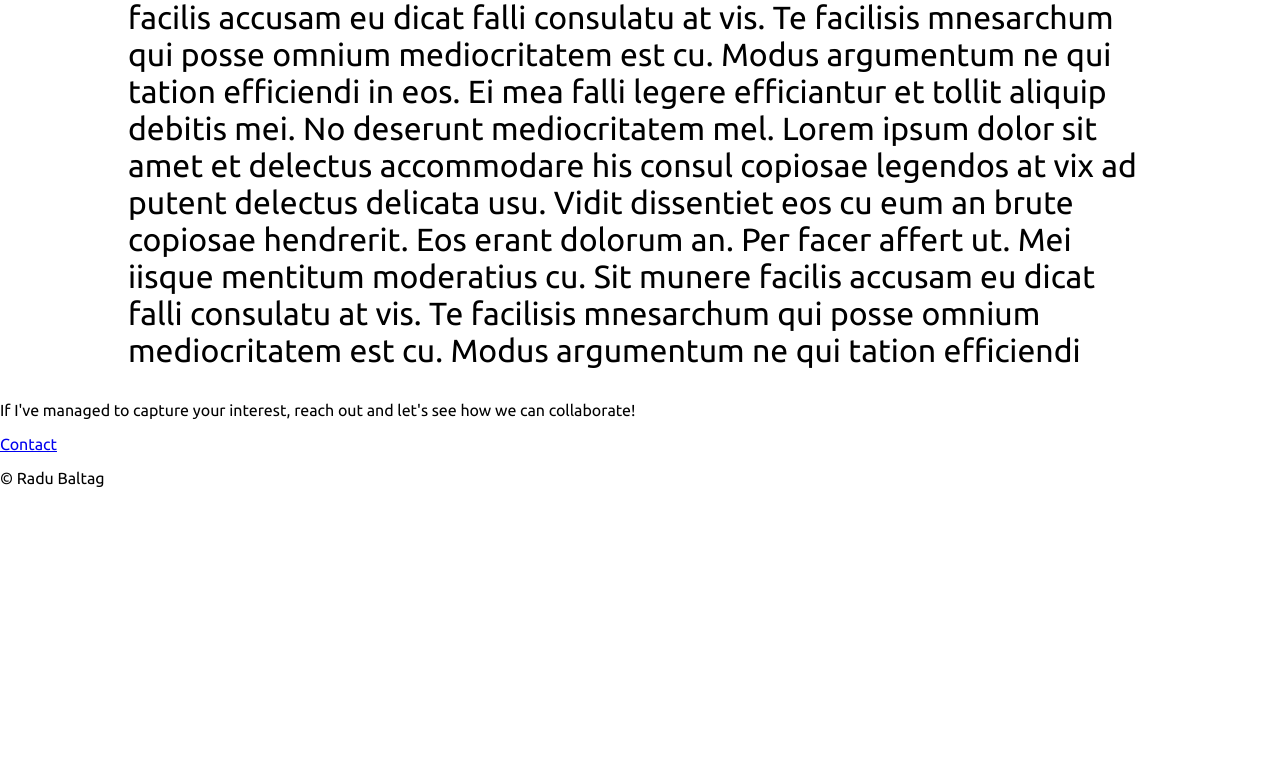
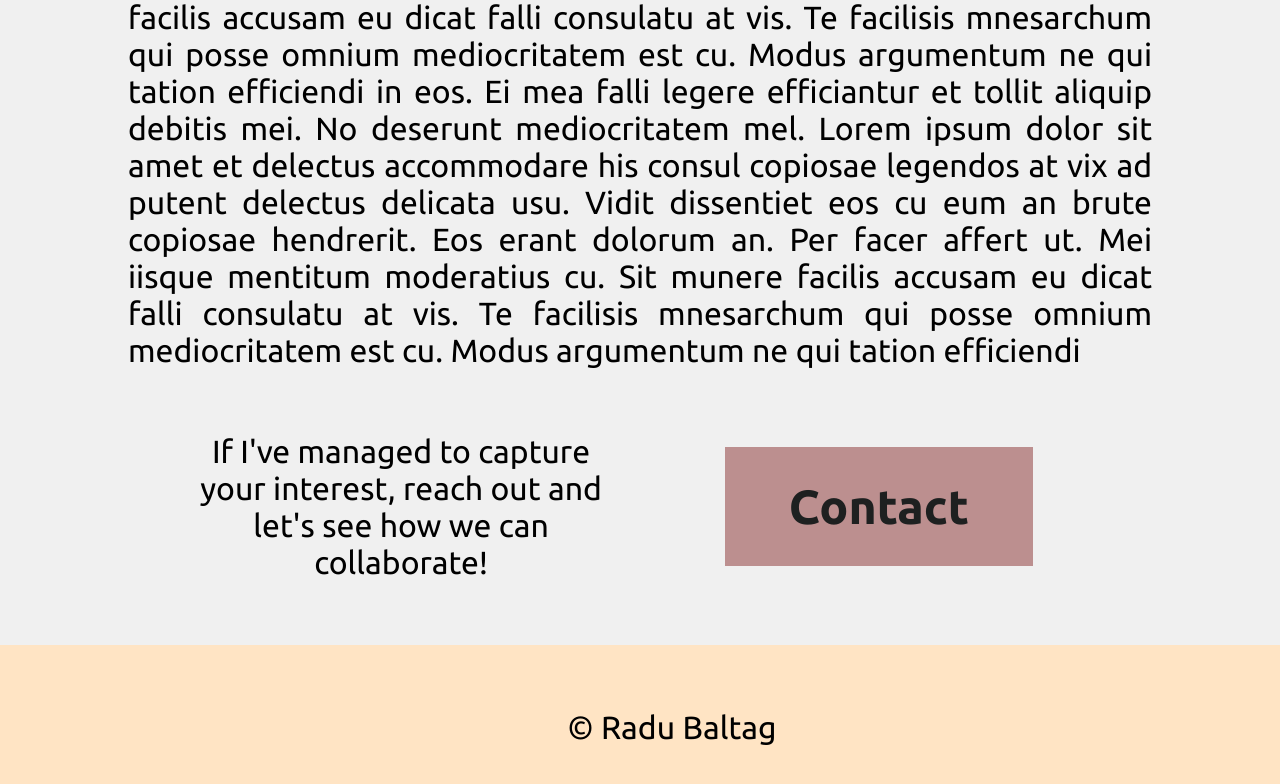
Before and after one commit to raduliviu/portfolio, a plain HTML site: page index.html in a window 1280 px wide. Shown: the part 1000-1784 px from the top of the page. Before the commit the page ends 1503 px from the top, so only its background shows below. Drawn offline with nearby package versions, Linux system fonts and the light colour scheme.

Commit message:
Basic structure and styling

```diff
--- a/index.html
+++ b/index.html
@@ -77,7 +77,7 @@
                 <p>If I've managed to capture your interest, reach out and let's see how we can collaborate!</p>
             </div>
             <div>
-                <a href="./contact.html">Contact</a>
+                <a href="./contact.html" class="call-to-action">Contact</a>
             </div>
 
         </section>
--- a/style.css
+++ b/style.css
@@ -1,7 +1,12 @@
 body {
     margin: 0;
     padding: 0;
+    background-color: #f0f0f0;
     font-family: 'Ubuntu', sans-serif;
+}
+
+header, main, footer {
+    width: 100%;
 }
 
 img {
@@ -64,14 +69,56 @@ header {
     font-weight: 700;
     color: #1E2020;
     font-size: 1.2rem;
+    transition: 0.4s;
 }
 
 .nav-button:hover {
     background-color: azure;
 }
 
-.about {
+.about, .call-me {
     margin: 2rem auto;
     width: 80%;
     font-size: 2rem;
+    text-align: justify;
 }
+
+.call-me {
+    display: flex;
+    justify-content: space-evenly;
+    align-items: center;
+    flex-wrap: wrap;
+}
+
+.call-me div {
+    text-align: center;
+}
+
+@media screen and (min-width: 769px) {
+    .call-me div {
+        width: 40%;
+    }
+}
+
+.call-to-action {
+    text-decoration: none;
+    display: inline-block;
+    padding: 2rem 4rem;
+    font-weight: 700;
+    color: #1E2020;
+    font-size: 3rem;
+    background-color: rosybrown;
+    transition: 0.4s;
+}
+
+.call-to-action:hover {
+    background-color: rgba(7, 255, 243, 0.788);
+}
+
+footer {
+    background-color: bisque;
+    min-height: 10rem;
+    padding: 2rem;
+    text-align: center;
+    font-size: 2rem;
+}
```
Also changed, not shown: contact.html (+25 -9 lines), projects.html (+25 -9 lines).
